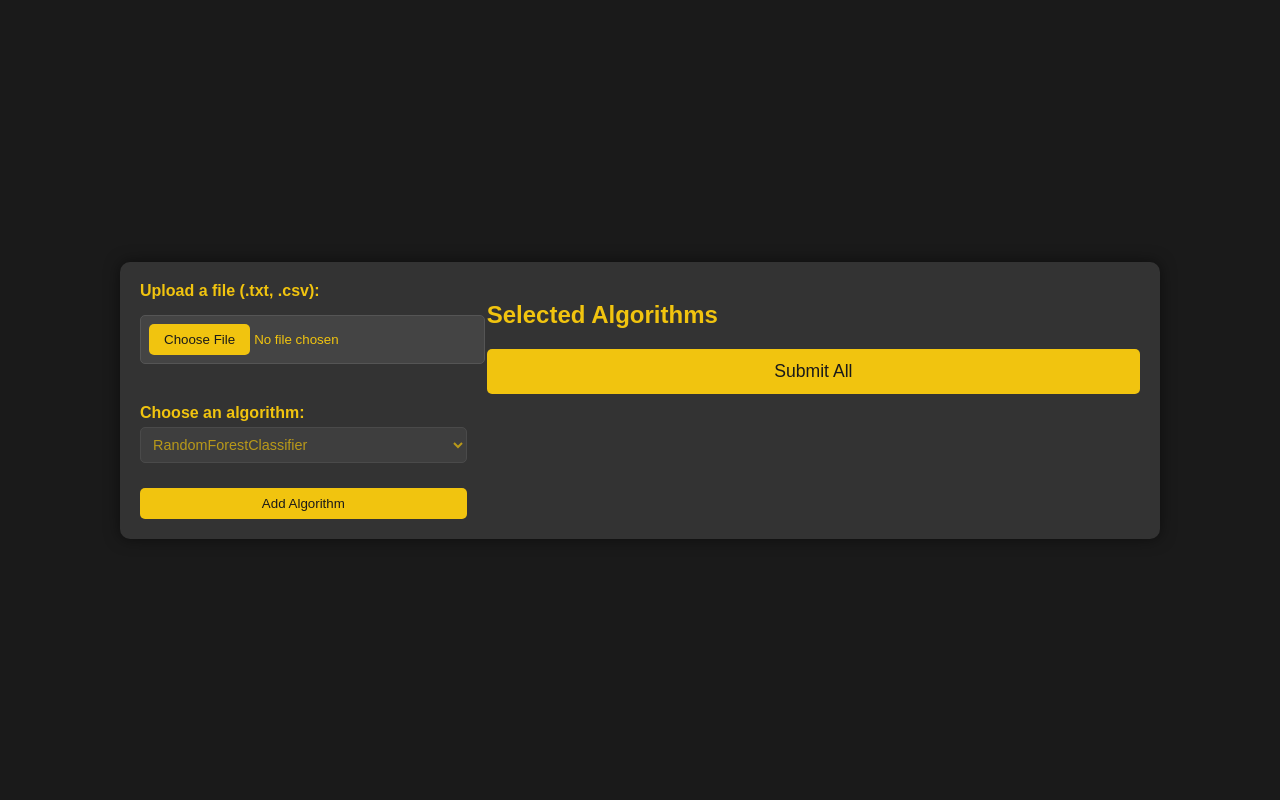
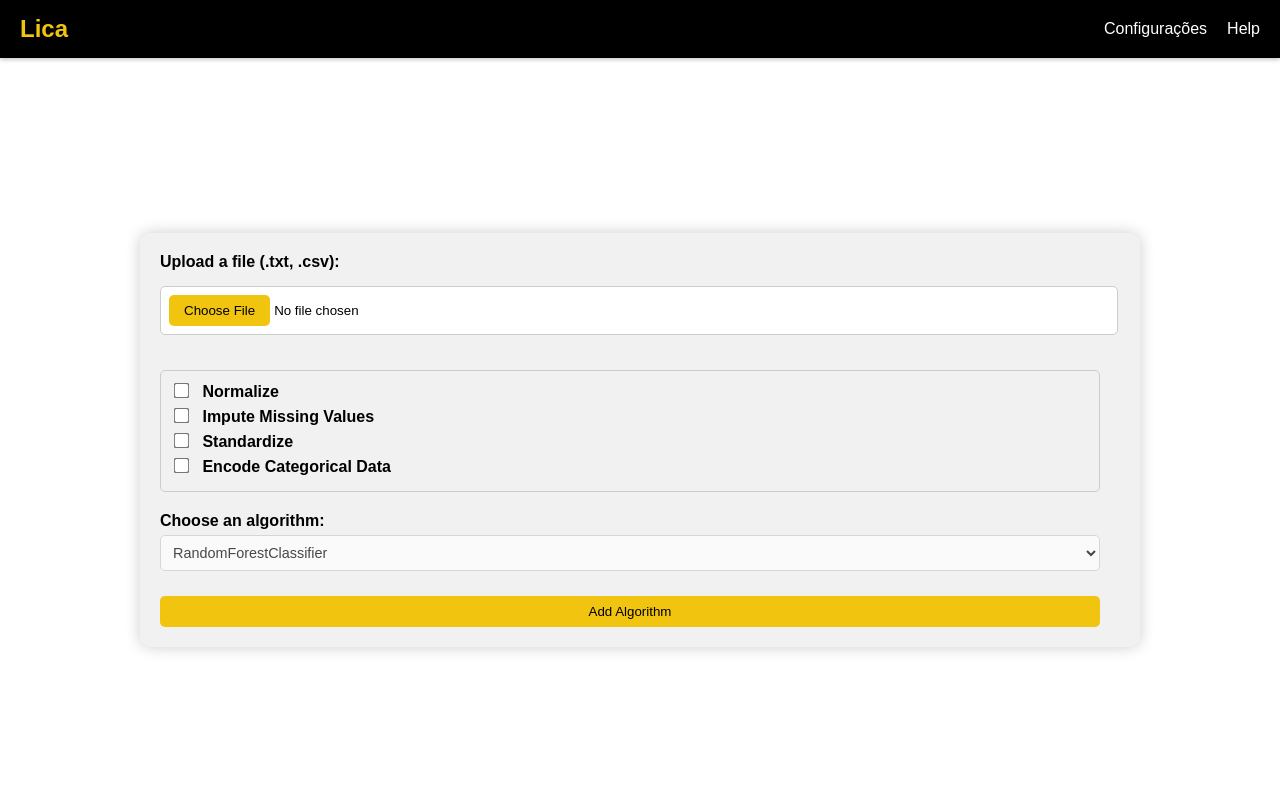
Before and after one commit to JoaoArthurSouzaSantos/TabuClassifier, a Flask app: page / in a window 1280 px wide. Run offline with Flask 3, Linux system fonts and the light colour scheme.

Commit message:
adiciona header

```diff
--- a/static/script.js
+++ b/static/script.js
@@ -12,6 +12,14 @@ $(document).ready(function() {
                 $('#selected-algorithms').append(response.html);
             }
         });
+    });
+
+    $('#file-upload').on('change', function() {
+        if (this.files.length > 0) {
+            $('#algorithm').prop('disabled', false);
+            $('.btn-add').prop('disabled', false);
+            $('#selected-algorithms-container').show(); // Mostra a div de algoritmos selecionados
+        }
     });
 
     $(document).on('click', '.remove-algorithm', function() {
--- a/static/style.css
+++ b/static/style.css
@@ -1,33 +1,6 @@
-
-input[type="file"] {
-    padding: 8px;
-    margin-top: 10px;
-    margin-bottom: 20px;
-    border-radius: 5px;
-    border: 1px solid #555;
-    background-color: #444;
-    color: #f1c40f;
-    width: 100%;
-}
-
-input[type="file"]::file-selector-button {
-    background-color: #f1c40f;
-    color: #1a1a1a;
-    border: none;
-    border-radius: 5px;
-    padding: 8px 15px;
-    cursor: pointer;
-    transition: background-color 0.3s ease;
-}
-
-input[type="file"]::file-selector-button:hover {
-    background-color: #d4ac0d;
-}
-
-
 body {
-    background-color: #1a1a1a;
-    color: #f1c40f;
+    background-color: #ffffff; /* Fundo branco */
+    color: #000000; /* Texto preto */
     font-family: Arial, sans-serif;
     margin: 0;
     padding: 0;
@@ -35,31 +8,79 @@ body {
     justify-content: center;
     align-items: center;
     min-height: 100vh;
+    box-sizing: border-box; /* Inclui padding e borda no tamanho total */
+    overflow-x: hidden; /* Evita que o conteúdo vaze horizontalmente */
 }
 
+/* Estilo para o cabeçalho */
+.header {
+    width: 100%;
+    background-color: #000000;
+    padding: 15px 20px;
+    display: flex;
+    justify-content: space-between;
+    align-items: center;
+    box-shadow: 0 2px 4px rgba(0, 0, 0, 0.2);
+    color: #ffffff;
+    position: fixed;
+    top: 0;
+    left: 0;
+    right: 0;
+    z-index: 1000;
+    box-sizing: border-box; /* Garante que o padding seja contabilizado */
+}
+
+.logo {
+    font-size: 1.5em;
+    font-weight: bold;
+    color: #f1c40f; /* Amarelo */
+}
+
+.header-nav a {
+    color: #ffffff; /* Branco */
+    text-decoration: none;
+    margin-left: 20px;
+    font-size: 1em;
+    white-space: nowrap; /* Impede que o texto quebre */
+}
+
+.header-nav {
+    display: flex;
+    flex-wrap: wrap; /* Permite que os links se ajustem em múltiplas linhas se necessário */
+    justify-content: flex-end;
+}
+
+/* Estilo para o container principal */
 .container {
-    background-color: #333;
+    background-color: #f1f1f1; /* Fundo levemente cinza */
     padding: 20px;
     border-radius: 10px;
-    box-shadow: 0 0 15px rgba(0, 0, 0, 0.5);
+    box-shadow: 0 0 15px rgba(0, 0, 0, 0.2);
     max-width: 1000px;
     width: 100%;
     display: flex;
     flex-direction: row;
     justify-content: space-between;
+    margin-top: 80px; /* Adiciona espaço para o cabeçalho fixo */
+    box-sizing: border-box;
+    overflow-x: hidden; /* Impede que o conteúdo vaze horizontalmente */
 }
 
+/* Ajustes para os formulários e elementos internos */
 .form-selection {
     flex: 1;
     margin-right: 20px;
+    max-width: 100%;
 }
 
 .selected-algorithms {
     flex: 2;
+    max-width: 100%;
+    overflow-x: auto; /* Permite rolagem horizontal se necessário */
 }
 
 h1, h2 {
-    color: #f1c40f;
+    color: #f1c40f; /* Amarelo */
     margin-bottom: 20px;
 }
 
@@ -67,6 +88,7 @@ label {
     display: block;
     margin-bottom: 5px;
     font-weight: bold;
+    color: #000000; /* Texto preto */
 }
 
 input[type="text"], select {
@@ -74,19 +96,20 @@ input[type="text"], select {
     padding: 8px;
     margin-bottom: 10px;
     border-radius: 5px;
-    border: 1px solid #555;
-    background-color: #444;
-    color: #f1c40f;
+    border: 1px solid #cccccc; /* Borda cinza clara */
+    background-color: #ffffff; /* Fundo branco */
+    color: #000000; /* Texto preto */
     font-size: 0.9em;
+    box-sizing: border-box;
 }
 
 input[type="text"]::placeholder {
-    color: #999;
+    color: #999999; /* Placeholder cinza */
 }
 
 button {
-    background-color: #f1c40f;
-    color: #1a1a1a;
+    background-color: #f1c40f; /* Amarelo */
+    color: #000000; /* Texto preto */
     padding: 8px 15px;
     border: none;
     border-radius: 5px;
@@ -95,25 +118,29 @@ button {
 }
 
 button:hover {
-    background-color: #d4ac0d;
+    background-color: #d4ac0d; /* Amarelo mais escuro */
 }
 
 .algorithm-block {
-    background-color: #2c2c2c;
+    background-color: #ffffff; /* Fundo branco */
     padding: 10px;
     border-radius: 5px;
     margin-bottom: 15px;
     position: relative;
+    border: 1px solid #cccccc; /* Borda cinza clara */
+    max-width: 100%;
+    box-sizing: border-box;
 }
 
 .algorithm-block h3 {
     margin-top: 0;
     font-size: 1.1em;
+    color: #000000; /* Texto preto */
 }
 
 .remove-algorithm {
-    background-color: #e74c3c;
-    color: #fff;
+    background-color: #e74c3c; /* Vermelho */
+    color: #ffffff; /* Texto branco */
     position: absolute;
     top: 10px;
     right: 10px;
@@ -123,7 +150,7 @@ button:hover {
 }
 
 .remove-algorithm:hover {
-    background-color: #c0392b;
+    background-color: #c0392b; /* Vermelho mais escuro */
 }
 
 .form-submit {
@@ -141,3 +168,49 @@ button:hover {
     width: 100%;
     margin-top: 15px;
 }
+
+/* Estilo para o botão de upload */
+input[type="file"] {
+    padding: 8px;
+    margin-top: 10px;
+    margin-bottom: 20px;
+    border-radius: 5px;
+    border: 1px solid #cccccc; /* Borda cinza clara */
+    background-color: #ffffff; /* Fundo branco */
+    color: #000000; /* Texto preto */
+    width: 100%;
+}
+
+input[type="file"]::file-selector-button {
+    background-color: #f1c40f; /* Amarelo */
+    color: #000000; /* Texto preto */
+    border: none;
+    border-radius: 5px;
+    padding: 8px 15px;
+    cursor: pointer;
+    transition: background-color 0.3s ease;
+}
+
+input[type="file"]::file-selector-button:hover {
+    background-color: #d4ac0d; /* Amarelo mais escuro */
+}
+
+.data-options {
+    margin-top: 15px;
+    padding: 10px;
+    background-color: #f1f1f1; /* Fundo levemente cinza */
+    border-radius: 5px;
+    border: 1px solid #cccccc; /* Borda cinza clara */
+}
+
+.data-options label {
+    display: block;
+    margin-bottom: 5px;
+    font-weight: bold;
+    color: #000000; /* Texto preto */
+}
+
+.data-options input[type="checkbox"] {
+    margin-right: 10px;
+    transform: scale(1.2); /* Aumenta o tamanho da checkbox */
+}
--- a/templates/index.html
+++ b/templates/index.html
@@ -9,12 +9,28 @@
     <script src="{{ url_for('static', filename='script.js') }}"></script>
 </head>
 <body>
+
+    <header class="header">
+        <div class="logo">Lica</div>
+        <nav class="header-nav">
+            <a href="#">Configurações</a>
+            <a href="#">Help</a>
+        </nav>
+    </header>
+
     <div class="container">
         <div class="form-selection">
             <form id="upload-form" enctype="multipart/form-data">
                 <label for="file-upload">Upload a file (.txt, .csv):</label>
                 <input type="file" id="file-upload" name="file-upload" accept=".txt, .csv" required>
             </form>
+
+            <div class="data-options">
+                <label><input type="checkbox" id="normalize" name="normalize"> Normalize</label>
+                <label><input type="checkbox" id="impute" name="impute"> Impute Missing Values</label>
+                <label><input type="checkbox" id="standardize" name="standardize"> Standardize</label>
+                <label><input type="checkbox" id="encode" name="encode"> Encode Categorical Data</label>
+            </div>
 
             <form id="add-algorithm-form" style="margin-top: 20px;">
                 <label for="algorithm">Choose an algorithm:</label>
@@ -27,7 +43,7 @@
             </form>
         </div>
 
-        <div class="selected-algorithms">
+        <div class="selected-algorithms" id="selected-algorithms-container" style="display: none;">
             <h2>Selected Algorithms</h2>
             <div id="selected-algorithms">
                 {% for algorithm in selected_algorithms %}
```
